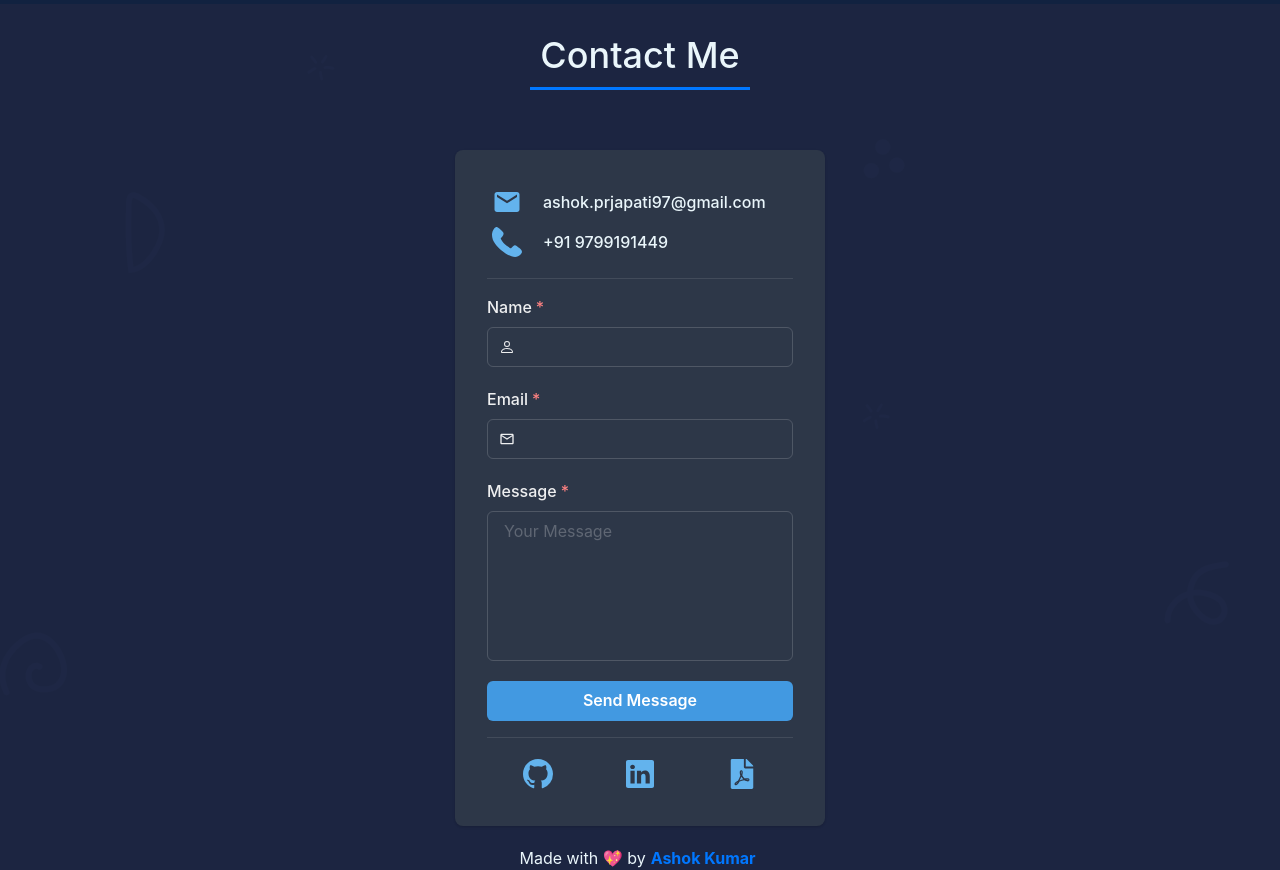
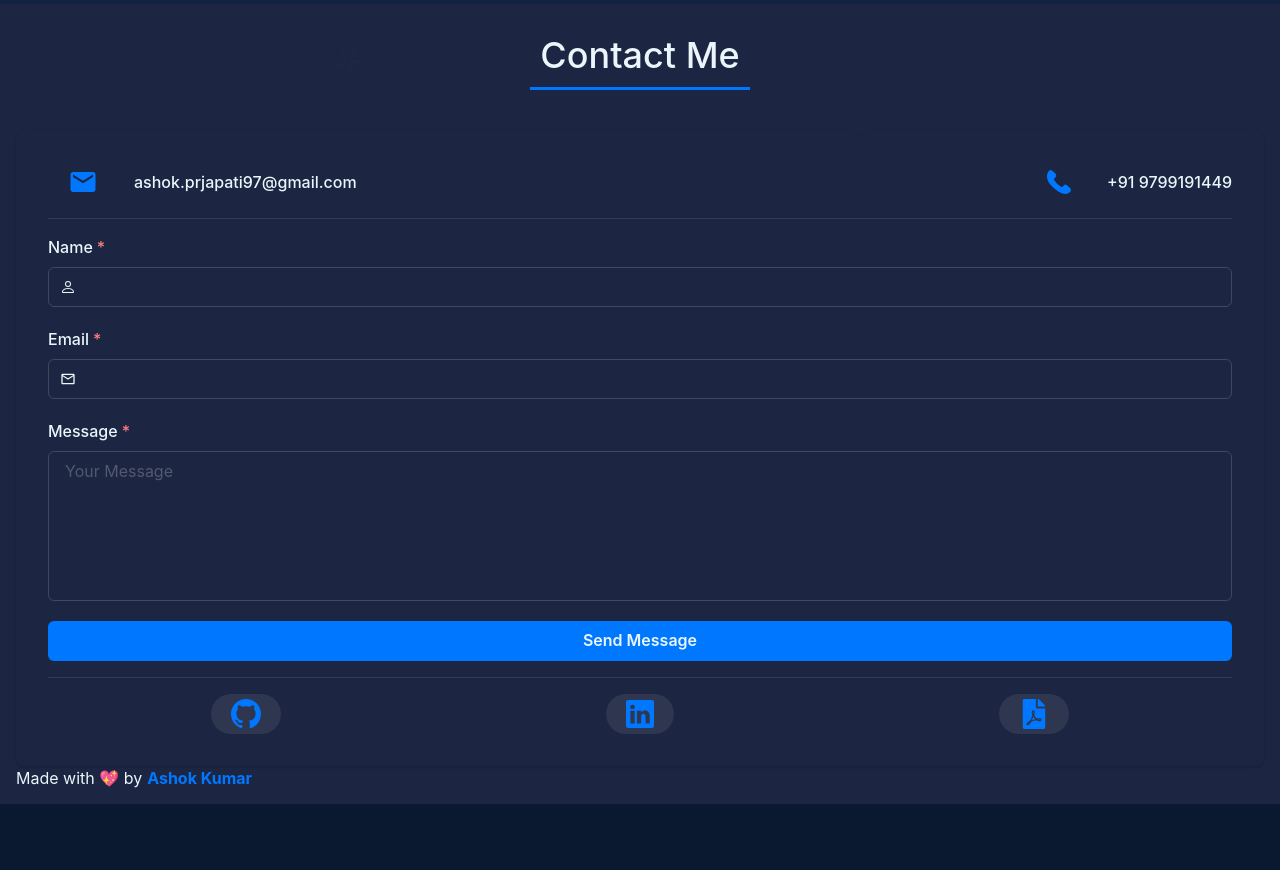
Before and after one commit to AshokPrjapati/AshokPrjapati.github.io, a React (Create React App) app: page / in a window 1280 px wide. Shown: the part 5560-6430 px from the top of the page. After the commit the page ends 6364 px from the top, so only its background shows below. Built offline with nearby package versions, Linux system fonts and the light colour scheme.

Commit message:
refactor: add shadow color properties and update Contact component for improved theming consistency

```diff
--- a/src/Theme/theme.ts
+++ b/src/Theme/theme.ts
@@ -61,6 +61,16 @@ const theme = extendTheme({
         _dark: COLORS.dark.borderPrimary,
       },
     },
+    shadow: {
+      primary: {
+        _light: COLORS.light.boxShadowPrimary,
+        _dark: COLORS.dark.boxShadowPrimary,
+      },
+      secondary: {
+        _light: COLORS.light.boxShadowSecondary,
+        _dark: COLORS.dark.boxShadowSecondary,
+      },
+    },
   },
   semanticTokens: {
     colors: SEMANTIC_COLORS_TOKENS,
--- a/src/constants/colors.ts
+++ b/src/constants/colors.ts
@@ -2,6 +2,8 @@ export const COLORS = {
   light: {
     primary: "#0077ff",
     secondary: "#00eaff",
+    boxShadowPrimary: "0 4px 12px 0 rgba(0, 119, 255, 0.15)",
+    boxShadowSecondary: "0 4px 12px 0 rgba(0, 234, 255, 0.15)",
     accent: "#64ffda",
     error: "#e11d48",
     bgPrimary: "#f5f7fa",
@@ -14,6 +16,8 @@ export const COLORS = {
   dark: {
     primary: "#00eaff",
     secondary: "#0077ff",
+    boxShadowPrimary: "0 4px 12px 0 rgba(0, 234, 255, 0.15)",
+    boxShadowSecondary: "0 4px 12px 0 rgba(0, 119, 255, 0.15)",
     accent: "#64ffda",
     error: "#e11d48",
     bgPrimary: "#0a192f",
@@ -62,6 +66,14 @@ export const SEMANTIC_COLORS_TOKENS = {
     default: "border.primary._light",
     _dark: "border.primary._dark",
   },
+  "shadow-primary": {
+    default: "shadow.primary._light",
+    _dark: "shadow.primary._dark",
+  },
+  "shadow-secondary": {
+    default: "shadow.secondary._light",
+    _dark: "shadow.secondary._dark",
+  },
   error: {
     default: "brand.error._light",
     _dark: "brand.error._dark",
--- a/src/pages/Contact/Contact.tsx
+++ b/src/pages/Contact/Contact.tsx
@@ -1,5 +1,5 @@
 // ================== Library's imports ================== //
-import { ReactElement, useState, useRef } from "react";
+import { useState, useRef } from "react";
 import emailjs from "emailjs-com";
 import {
   Box,
@@ -17,7 +17,6 @@ import {
   Textarea,
   Tooltip,
   useClipboard,
-  useColorModeValue,
   VStack,
   useToast,
 } from "@chakra-ui/react";
@@ -53,7 +52,6 @@ export default function Contact() {
  */
   const form = useRef<any>({ current: null });
   const toast = useToast();
-  const textColor = useColorModeValue("gray.700", "white");
   const { hasCopied, onCopy } = useClipboard(PROFILE_EMAIL);
 
   /*
@@ -163,42 +161,42 @@ export default function Contact() {
 
   const renderIconButton = (
     ariaLabel: string,
-    icon: ReactElement,
+    icon: JSX.Element,
     handleCopy?: () => void
   ) => {
     return (
       <IconButton
-        color={"blue.300"}
+        color={"secondary"}
         aria-label={ariaLabel}
         variant="ghost"
         size="md"
         fontSize="3xl"
         icon={icon}
         _hover={{
-          bg: "text-primary",
-          color: textColor,
+          bg: "secondary",
+          color: "text-primary",
         }}
         onClick={handleCopy}
         isRound
         mr="1rem"
+        p="20px"
       />
     );
   };
 
-  const renderInfoIconButton = (ariaLabel: string, icon: ReactElement) => {
+  const renderInfoIconButton = (ariaLabel: string, icon: JSX.Element) => {
     return (
       <IconButton
-        color={"blue.300"}
+        color="secondary"
         aria-label={ariaLabel}
-        variant="ghost"
-        size="md"
         fontSize="3xl"
         icon={icon}
         _hover={{
-          bg: "text-primary",
-          color: textColor,
+          bg: "secondary",
+          color: "text-primary",
         }}
         isRound
+        p="20px"
       />
     );
   };
@@ -207,13 +205,12 @@ export default function Contact() {
     return (
       <Flex
         align="center"
-        justify="space-around"
+        justify="space-between"
         alignItems={"center"}
-        direction={{ base: "row", md: "column" }}
+        direction={{ base: "column", md: "row" }}
       >
         <Flex
           fontWeight={"medium"}
-          w="100%"
           justifyContent="flex-start"
           alignItems={"center"}
         >
@@ -224,24 +221,19 @@ export default function Contact() {
           >
             {renderIconButton("email", <MdEmail />, onCopy)}
           </Tooltip>
-          <Text color="text-primary" display={{ base: "none", md: "flex" }}>
-            {PROFILE_EMAIL}
-          </Text>
+          <Text color="text-primary">{PROFILE_EMAIL}</Text>
         </Flex>
         <Flex
           fontWeight={"medium"}
-          w="100%"
           justifyContent={{ base: "flex-end", md: "flex-start" }}
           alignItems={"center"}
         >
           <Tooltip label={"+91 9799191449"} closeOnClick={false} hasArrow>
             <Link href="tel:+91 9799191449">
-              {renderIconButton("phone", <PhoneIcon />)}
+              {renderIconButton("phone", <PhoneIcon w={6} />)}
             </Link>
           </Tooltip>
-          <Text color="text-primary" display={{ base: "none", md: "flex" }}>
-            +91 9799191449
-          </Text>
+          <Text color="text-primary">+91 9799191449</Text>
         </Flex>
       </Flex>
     );
@@ -282,7 +274,7 @@ export default function Contact() {
       <form ref={form} onSubmit={sendEmail}>
         <VStack spacing={5}>
           <FormControl isRequired>
-            <FormLabel>Name</FormLabel>
+            <FormLabel color="text-primary">Name</FormLabel>
 
             <InputGroup>
               <InputLeftElement children={<BsPerson />} />
@@ -291,7 +283,7 @@ export default function Contact() {
           </FormControl>
 
           <FormControl isRequired>
-            <FormLabel>Email</FormLabel>
+            <FormLabel color="text-primary">Email</FormLabel>
 
             <InputGroup>
               <InputLeftElement children={<MdOutlineEmail />} />
@@ -300,7 +292,7 @@ export default function Contact() {
           </FormControl>
 
           <FormControl isRequired>
-            <FormLabel>Message</FormLabel>
+            <FormLabel color="text-primary">Message</FormLabel>
 
             <Textarea
               id="message"
@@ -315,11 +307,10 @@ export default function Contact() {
             isLoading={loading}
             loadingText="Please wait.."
             type="submit"
-            colorScheme="blue"
-            bg="blue.400"
-            color="white"
+            bg="secondary"
+            color="text-primary"
             _hover={{
-              bg: "blue.500",
+              shadow: "shadow-primary",
             }}
             width="100%"
             onClick={sendEmail}
@@ -356,15 +347,9 @@ export default function Contact() {
  */
 
   return (
-    <VStack align="center" justify="center" id="contact" gap={5}>
+    <Box id="contact" justifyContent="center" alignItems="center" gap={5}>
       <SectionHeader label="Contact Me" />
-      <Box
-        bg={"gray.700"}
-        borderRadius="lg"
-        p={8}
-        color={"whiteAlpha.900"}
-        shadow="base"
-      >
+      <Box bg="bg-card" borderRadius="lg" p={8} shadow="base">
         {renderProfileInfo()}
         <Divider my={"1rem"} />
         {renderContactForm()}
@@ -372,6 +357,6 @@ export default function Contact() {
         {renderInfoButtons()}
       </Box>
       {renderFooter()}
-    </VStack>
+    </Box>
   );
 }
--- a/src/utils/commonUtils.ts
+++ b/src/utils/commonUtils.ts
@@ -31,5 +31,13 @@ export const getRootCssVariable = (colorMode?: string) => {
         : COLORS.light.borderPrimary,
     "--accent": colorMode === "dark" ? COLORS.dark.accent : COLORS.light.accent,
     "--error": colorMode === "dark" ? COLORS.dark.error : COLORS.light.error,
+    "--shadow-primary":
+      colorMode === "dark"
+        ? COLORS.dark.boxShadowPrimary
+        : COLORS.light.boxShadowPrimary,
+    "--shadow-secondary":
+      colorMode === "dark"
+        ? COLORS.dark.boxShadowSecondary
+        : COLORS.light.boxShadowSecondary,
   };
 };
```
